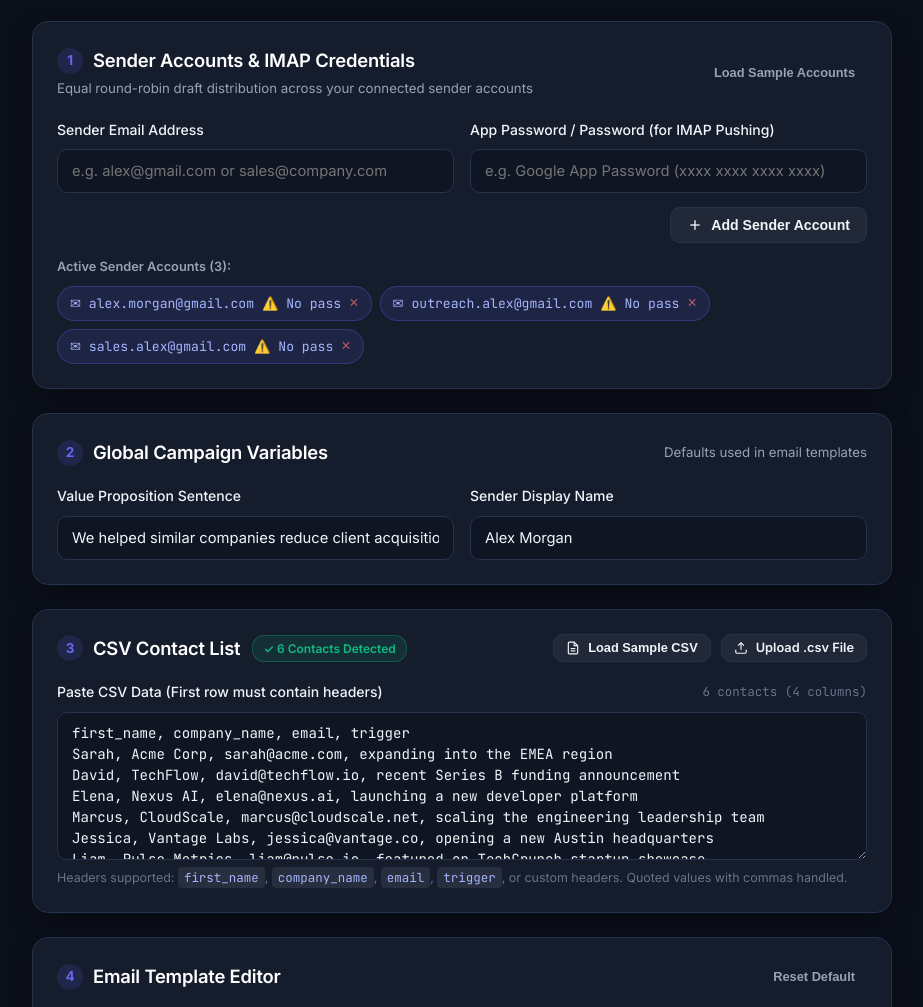
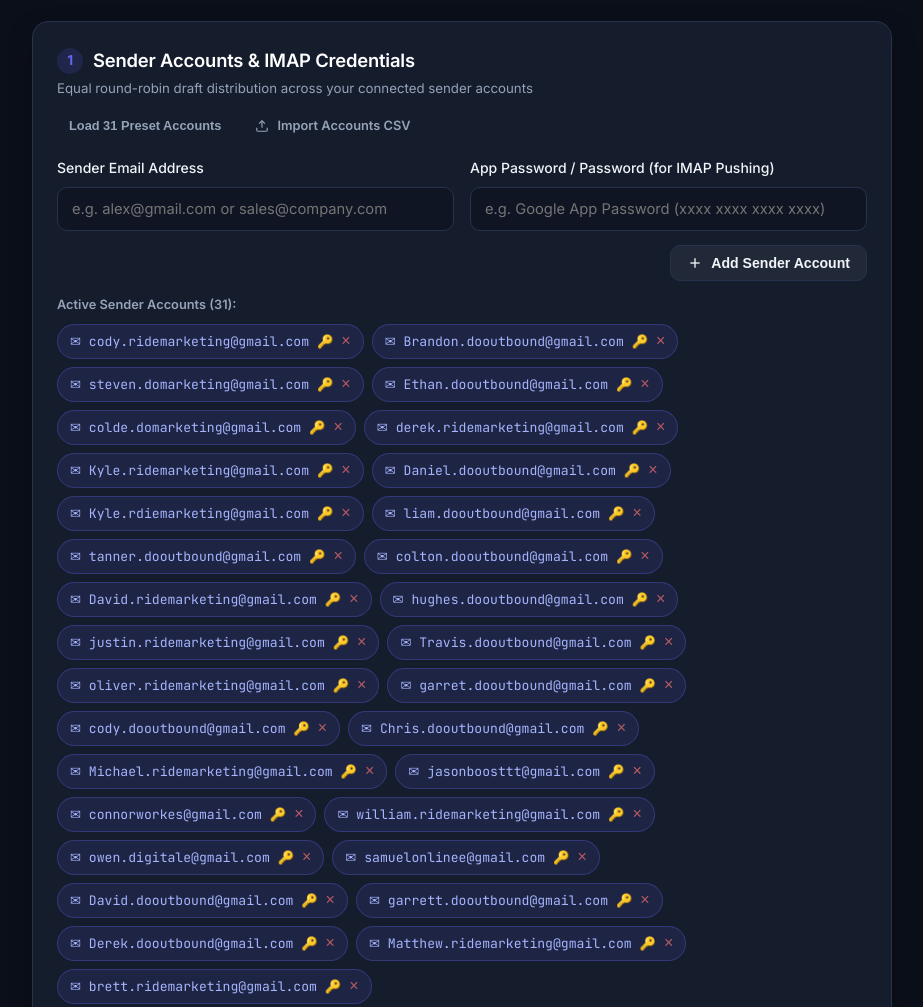
Before and after one commit to holadin26-design/emaildrafter, a website: page index.html in a window 1280 px wide. Shown: the part 110-1117 px from the top of the page, without its empty margins (178-1101 px from the left). Drawn offline with Linux system fonts and the light colour scheme.

Commit message:
Populate 31 real Gmail sender accounts and add Import Accounts CSV button

```diff
--- a/app.js
+++ b/app.js
@@ -89,11 +89,39 @@ Marcus, CloudScale, marcus@cloudscale.net, scaling the engineering leadership te
 Jessica, Vantage Labs, jessica@vantage.co, opening a new Austin headquarters
 Liam, Pulse Metrics, liam@pulse.io, featured on TechCrunch startup showcase`;
 
-  // Sample Gmail Accounts
+  // Real Sender Gmail Accounts Preset List
   const SAMPLE_ACCOUNTS = [
-    { email: 'alex.morgan@gmail.com', password: '' },
-    { email: 'outreach.alex@gmail.com', password: '' },
-    { email: 'sales.alex@gmail.com', password: '' }
+    { email: 'cody.ridemarketing@gmail.com', password: 'ueqy rnys zvvh ilfv', senderName: 'Cody Franklin' },
+    { email: 'Brandon.dooutbound@gmail.com', password: 'kpvz xdzr uhqm dst', senderName: 'Brandon Hill' },
+    { email: 'steven.domarketing@gmail.com', password: 'dtyk dgwj symr ymis', senderName: 'Steven Tores' },
+    { email: 'Ethan.dooutbound@gmail.com', password: 'ruds uwdo ynpi oser', senderName: 'Ethan Parker' },
+    { email: 'colde.domarketing@gmail.com', password: 'abas oqtt rtjx lhgb', senderName: 'Cole Dawson' },
+    { email: 'derek.ridemarketing@gmail.com', password: 'mcqm fggp kyfp chpe', senderName: 'Derek Houston' },
+    { email: 'Kyle.ridemarketing@gmail.com', password: 'fnws fzuj tvhs ovbf', senderName: 'Kyle Brenan' },
+    { email: 'Daniel.dooutbound@gmail.com', password: 'ewnq hjhl ncta lkbz', senderName: 'Daniel Brooks' },
+    { email: 'Kyle.rdiemarketing@gmail.com', password: 'lpfz kduk ulsx bunk', senderName: 'Kyle' },
+    { email: 'liam.dooutbound@gmail.com', password: 'mvgl knxw uegk xjvg', senderName: 'Liam Parker' },
+    { email: 'tanner.dooutbound@gmail.com', password: 'mhfs epop xzsb bogj', senderName: 'Tanner Bishop' },
+    { email: 'colton.dooutbound@gmail.com', password: 'qcks qkte nshw dzho', senderName: 'Colton Reeves' },
+    { email: 'David.ridemarketing@gmail.com', password: 'gqbe ppfr wvmf ylfk', senderName: 'David Allen' },
+    { email: 'hughes.dooutbound@gmail.com', password: 'qrcs nwnw ngbz ggli', senderName: 'Evan Hughes' },
+    { email: 'justin.ridemarketing@gmail.com', password: 'pdrq nqqkfnvuliud', senderName: 'Justin Palmer' },
+    { email: 'Travis.dooutbound@gmail.com', password: 'bloh regt wmeg vqey', senderName: 'Travis Moore' },
+    { email: 'oliver.ridemarketing@gmail.com', password: 'ocuv tbwe cftd medx', senderName: 'Oliver Johnson' },
+    { email: 'garret.dooutbound@gmail.com', password: 'uben lqpk tfbq vgdo', senderName: 'Garrett Boone' },
+    { email: 'cody.dooutbound@gmail.com', password: 'mzlk mrco qlgk qrod', senderName: 'Cody Reynolds' },
+    { email: 'Chris.dooutbound@gmail.com', password: 'fqiz tzst oelw gaqa', senderName: 'Chris Benett' },
+    { email: 'Michael.ridemarketing@gmail.com', password: 'nvae ndko owzq zodk', senderName: 'Michael Stone' },
+    { email: 'jasonboosttt@gmail.com', password: 'rwds bqht xrvq ovkt', senderName: 'Jason Boost' },
+    { email: 'connorworkes@gmail.com', password: 'jjym wfvz orhf khkg', senderName: 'Connor Works' },
+    { email: 'william.ridemarketing@gmail.com', password: 'eftm otbi ccwj oibk', senderName: 'William Hughes' },
+    { email: 'owen.digitale@gmail.com', password: 'cquh lwug bdjn xmuo', senderName: 'Owen Digital' },
+    { email: 'samuelonlinee@gmail.com', password: 'zlsq gbie jjnu oeaf', senderName: 'Samuel Online' },
+    { email: 'David.dooutbound@gmail.com', password: 'eyjk dvmz bqbd fybn', senderName: 'David Harns' },
+    { email: 'garrett.dooutbound@gmail.com', password: 'xttp jxad mxpz yhqo', senderName: 'Garrett Boone' },
+    { email: 'Derek.dooutbound@gmail.com', password: 'acxp yfwx ruzu ckxs', senderName: 'Derek Kim' },
+    { email: 'Matthew.ridemarketing@gmail.com', password: 'kzdd lehs dcyj vusk', senderName: 'Mathew Baker' },
+    { email: 'brett.ridemarketing@gmail.com', password: 'fwkn iptm nnlj oufl', senderName: 'Brett Harmon' }
   ];
 
   // Initialize App
@@ -862,8 +890,32 @@ ${d.body}`;
     DOM.loadPresetAccountsBtn.addEventListener('click', () => {
       state.accounts = SAMPLE_ACCOUNTS.map(normalizeAccount);
       saveAccounts();
-      showToast('Loaded 3 sample sender accounts', 'success');
+      showToast(`Loaded ${SAMPLE_ACCOUNTS.length} sender accounts`, 'success');
     });
+
+    const accountsFileInput = document.getElementById('accounts-csv-file-input');
+    if (accountsFileInput) {
+      accountsFileInput.addEventListener('change', (e) => {
+        const file = e.target.files[0];
+        if (!file) return;
+        const reader = new FileReader();
+        reader.onload = (evt) => {
+          const text = evt.target.result;
+          const { rows } = parseCSV(text);
+          let addedCount = 0;
+          rows.forEach(r => {
+            const email = getFieldValue(r, ['email', 'email_address', 'user', 'to']);
+            const pass = getFieldValue(r, ['app_password', 'password', 'pass', 'app_pass']);
+            if (email) {
+              addAccount(email, pass);
+              addedCount++;
+            }
+          });
+          showToast(`Imported ${addedCount} accounts from ${file.name}`, 'success');
+        };
+        reader.readAsText(file);
+      });
+    }
 
     DOM.csvInput.addEventListener('input', handleCSVUpdate);
     DOM.loadSampleBtn.addEventListener('click', () => {
--- a/index.html
+++ b/index.html
@@ -905,9 +905,20 @@ body {
             <h2><span class="step-num">1</span> Sender Accounts & IMAP Credentials</h2>
             <span class="card-desc">Equal round-robin draft distribution across your connected sender accounts</span>
           </div>
-          <button id="load-preset-accounts-btn" class="btn btn-ghost btn-sm" type="button">
-            Load Sample Accounts
-          </button>
+          <div class="actions-row">
+            <button id="load-preset-accounts-btn" class="btn btn-ghost btn-sm" type="button">
+              Load 31 Preset Accounts
+            </button>
+            <label class="btn btn-ghost btn-sm file-upload-label">
+              <svg width="14" height="14" viewBox="0 0 24 24" fill="none" stroke="currentColor" stroke-width="2">
+                <path d="M21 15v4a2 2 0 0 1-2 2H5a2 2 0 0 1-2-2v-4"></path>
+                <polyline points="17 8 12 3 7 8"></polyline>
+                <line x1="12" y1="3" x2="12" y2="15"></line>
+              </svg>
+              Import Accounts CSV
+              <input type="file" id="accounts-csv-file-input" accept=".csv,text/csv" hidden>
+            </label>
+          </div>
         </div>
 
         <div class="grid-2 add-account-grid">
```
